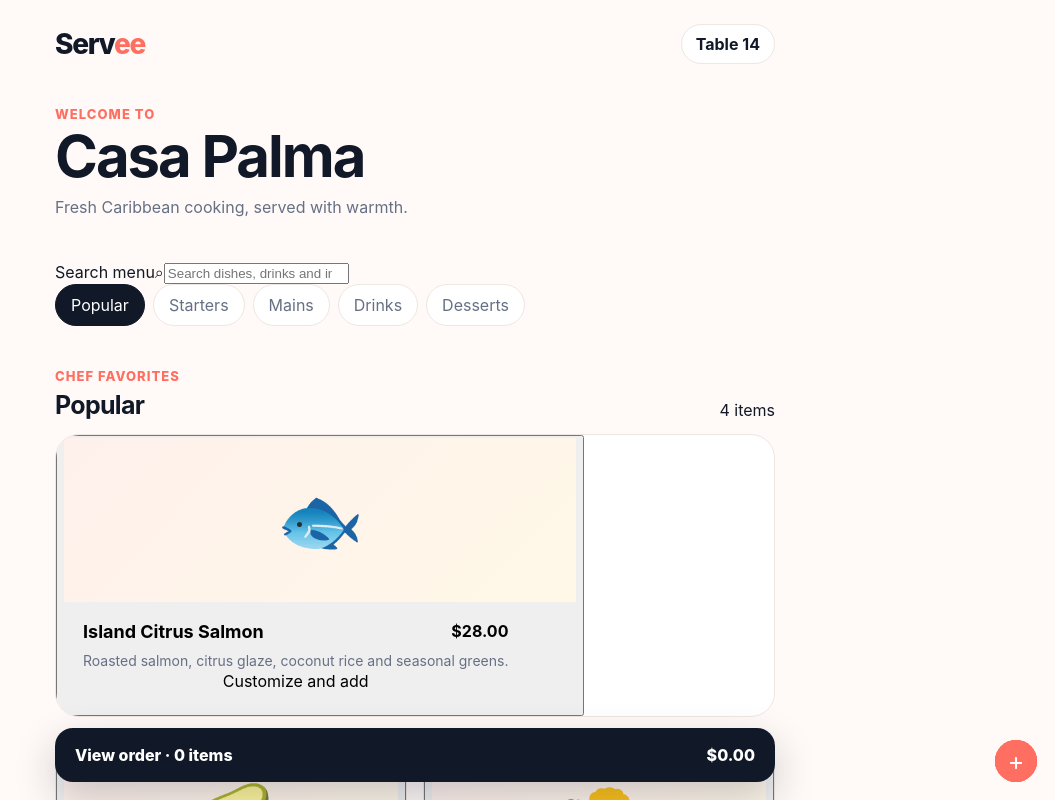
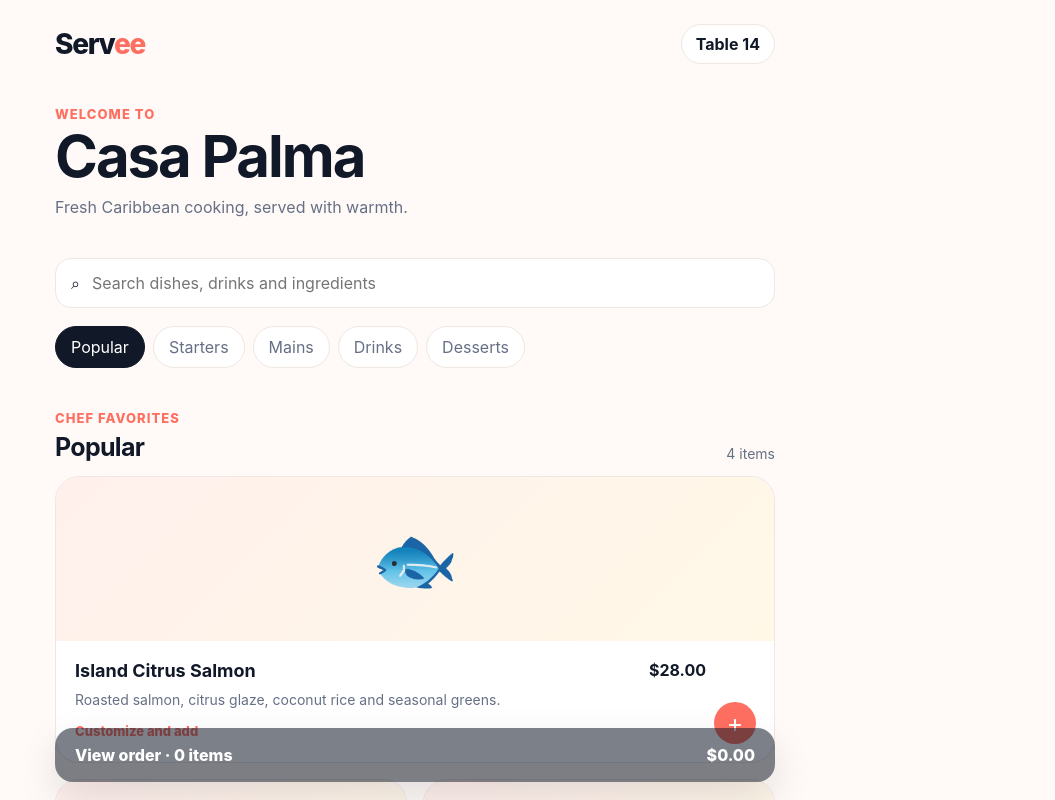
Before and after one commit to YannDavidson/Servee, a Next.js app in the folder apps/guest/: page /r/casa-palma/t/14 in a window 1280 px wide. Shown: the top 800 px of the page, without its empty margins (225-1280 px from the left). Built offline with nearby package versions, Linux system fonts and the light colour scheme.

Commit message:
feat: style interactive guest menu and cart

```diff
--- a/apps/guest/app/styles.css
+++ b/apps/guest/app/styles.css
@@ -11,36 +11,78 @@
 
 * { box-sizing: border-box; }
 body { margin: 0; background: var(--surface); color: var(--ink); font-family: Inter, ui-sans-serif, system-ui, -apple-system, BlinkMacSystemFont, "Segoe UI", sans-serif; }
-button { font: inherit; }
+button, input, textarea { font: inherit; }
+button:focus-visible, input:focus-visible, textarea:focus-visible { outline: 3px solid rgba(255, 111, 97, .35); outline-offset: 2px; }
+button:disabled { cursor: not-allowed; opacity: .55; }
+.sr-only { position: absolute; width: 1px; height: 1px; padding: 0; margin: -1px; overflow: hidden; clip: rect(0, 0, 0, 0); white-space: nowrap; border: 0; }
 .shell { width: min(100%, 760px); min-height: 100vh; margin: 0 auto; padding: 24px 20px 112px; }
 .topbar { display: flex; align-items: center; justify-content: space-between; }
 .wordmark { font-size: 28px; font-weight: 800; letter-spacing: -1.3px; }
 .wordmark span { color: var(--accent); }
-.table-pill, .category, .quiet-button { border: 0; background: transparent; cursor: pointer; }
+.table-pill, .category { border: 0; background: transparent; }
 .table-pill { padding: 9px 14px; border-radius: 999px; background: var(--card); border: 1px solid var(--border); font-weight: 700; }
-.hero { padding: 42px 0 26px; }
+.hero { padding: 42px 0 22px; }
 .eyebrow { margin: 0 0 6px; color: var(--accent); font-size: 13px; font-weight: 800; letter-spacing: .08em; text-transform: uppercase; }
 h1, h2, h3, p { margin-top: 0; }
 h1 { margin-bottom: 10px; font-size: clamp(36px, 9vw, 58px); line-height: .98; letter-spacing: -2px; }
-.hero > p:last-child, .menu-card p { color: var(--muted); line-height: 1.55; }
+.hero > p:last-child, .menu-card p, .sheet-description, .cart-line p, .fine-print { color: var(--muted); line-height: 1.55; }
+.search-box { display: flex; align-items: center; gap: 10px; margin-bottom: 18px; padding: 13px 15px; background: var(--card); border: 1px solid var(--border); border-radius: 16px; }
+.search-box input { width: 100%; border: 0; outline: 0; background: transparent; color: var(--ink); font-size: 16px; }
 .categories { display: flex; gap: 8px; overflow-x: auto; padding-bottom: 8px; scrollbar-width: none; }
-.category { white-space: nowrap; padding: 10px 15px; border-radius: 999px; color: var(--muted); background: var(--card); border: 1px solid var(--border); }
+.category { white-space: nowrap; padding: 10px 15px; border-radius: 999px; color: var(--muted); background: var(--card); border: 1px solid var(--border); cursor: pointer; }
 .category.active { color: white; background: var(--ink); border-color: var(--ink); }
 .section-heading { display: flex; align-items: end; justify-content: space-between; gap: 16px; padding: 34px 0 14px; }
 .section-heading h2 { margin-bottom: 0; font-size: 25px; letter-spacing: -.7px; }
-.quiet-button { color: var(--accent); font-weight: 800; }
+.result-count { color: var(--muted); font-size: 14px; }
 .menu-grid { display: grid; gap: 16px; }
-.menu-card { overflow: hidden; background: var(--card); border: 1px solid var(--border); border-radius: 24px; }
+.menu-card { position: relative; overflow: hidden; background: var(--card); border: 1px solid var(--border); border-radius: 24px; }
+.menu-card.unavailable { opacity: .68; }
+.menu-card-trigger { width: 100%; padding: 0; border: 0; background: transparent; color: inherit; text-align: left; cursor: pointer; }
 .dish-art { display: grid; place-items: center; min-height: 164px; background: linear-gradient(135deg, var(--accent-soft), #fff8e7); font-size: 70px; }
 .menu-card-body { position: relative; padding: 19px 68px 22px 19px; }
 .item-row { display: flex; justify-content: space-between; gap: 12px; }
 .item-row h3 { margin-bottom: 8px; font-size: 18px; }
 .item-row strong { white-space: nowrap; }
-.menu-card p { margin-bottom: 0; font-size: 14px; }
+.menu-card p { margin-bottom: 10px; font-size: 14px; }
+.availability { color: var(--accent); font-size: 13px; font-weight: 800; }
+.unavailable .availability { color: var(--muted); }
 .add-button { position: absolute; right: 18px; bottom: 18px; width: 42px; height: 42px; border: 0; border-radius: 50%; background: var(--accent); color: white; font-size: 25px; cursor: pointer; }
-.cart-bar { position: fixed; left: 50%; bottom: 18px; display: flex; justify-content: space-between; width: min(calc(100% - 40px), 720px); transform: translateX(-50%); padding: 17px 20px; border: 0; border-radius: 18px; background: var(--ink); color: white; font-weight: 800; box-shadow: 0 16px 40px rgba(17, 24, 39, .22); cursor: pointer; }
+.cart-bar { position: fixed; z-index: 20; left: 50%; bottom: 18px; display: flex; justify-content: space-between; width: min(calc(100% - 40px), 720px); transform: translateX(-50%); padding: 17px 20px; border: 0; border-radius: 18px; background: var(--ink); color: white; font-weight: 800; box-shadow: 0 16px 40px rgba(17, 24, 39, .22); cursor: pointer; }
+.empty-state { padding: 54px 20px; text-align: center; background: var(--card); border: 1px dashed var(--border); border-radius: 24px; }
+.empty-state > div { font-size: 44px; }
+.empty-state button { padding: 11px 16px; border: 0; border-radius: 12px; background: var(--ink); color: white; font-weight: 800; cursor: pointer; }
+.overlay { position: fixed; z-index: 50; inset: 0; display: flex; align-items: flex-end; justify-content: center; padding-top: 40px; background: rgba(17, 24, 39, .46); }
+.sheet { position: relative; width: min(100%, 760px); max-height: 92vh; overflow-y: auto; padding: 22px 20px 28px; background: var(--card); border-radius: 28px 28px 0 0; box-shadow: 0 -20px 60px rgba(17, 24, 39, .2); }
+.close-button { position: absolute; z-index: 2; top: 16px; right: 16px; display: grid; place-items: center; width: 40px; height: 40px; border: 1px solid var(--border); border-radius: 50%; background: var(--card); color: var(--ink); font-size: 25px; cursor: pointer; }
+.sheet-art { display: grid; place-items: center; min-height: 180px; margin: -22px -20px 22px; background: linear-gradient(135deg, var(--accent-soft), #fff8e7); font-size: 82px; }
+.sheet h2 { margin-bottom: 8px; font-size: 28px; letter-spacing: -.8px; }
+.sheet-description { margin-bottom: 24px; }
+.modifier-list { padding: 0; margin: 0 0 22px; border: 0; }
+.modifier-list legend, .notes-field > span { margin-bottom: 10px; font-weight: 800; }
+.modifier-list label { display: grid; grid-template-columns: auto 1fr auto; align-items: center; gap: 12px; padding: 13px 0; border-bottom: 1px solid var(--border); cursor: pointer; }
+.modifier-list input { width: 20px; height: 20px; accent-color: var(--accent); }
+.notes-field { display: grid; gap: 9px; margin-bottom: 22px; }
+.notes-field textarea { min-height: 88px; resize: vertical; padding: 13px; border: 1px solid var(--border); border-radius: 14px; color: var(--ink); }
+.sheet-actions { display: grid; grid-template-columns: auto 1fr; gap: 12px; position: sticky; bottom: -28px; margin: 0 -20px -28px; padding: 16px 20px 28px; background: var(--card); border-top: 1px solid var(--border); }
+.quantity-control { display: grid; grid-template-columns: 42px 34px 42px; align-items: center; text-align: center; border: 1px solid var(--border); border-radius: 14px; overflow: hidden; }
+.quantity-control button { height: 48px; border: 0; background: var(--card); font-size: 20px; cursor: pointer; }
+.quantity-control span { font-weight: 800; }
+.primary-button { min-height: 50px; padding: 13px 17px; border: 0; border-radius: 14px; background: var(--accent); color: white; font-weight: 800; cursor: pointer; }
+.primary-button.full { width: 100%; }
+.cart-sheet { padding-top: 36px; }
+.cart-lines { display: grid; gap: 2px; margin: 22px 0; }
+.cart-line { display: grid; grid-template-columns: 1fr auto; gap: 16px; align-items: center; padding: 18px 0; border-bottom: 1px solid var(--border); }
+.cart-line h3 { margin-bottom: 5px; font-size: 17px; }
+.cart-line p { margin-bottom: 4px; font-size: 13px; }
+.quantity-control.compact { grid-template-columns: 34px 28px 34px; }
+.quantity-control.compact button { height: 38px; }
+.cart-summary { display: flex; justify-content: space-between; padding: 18px 0; font-size: 18px; }
+.fine-print { margin: 12px 0 0; font-size: 12px; text-align: center; }
+.empty-cart { padding: 35px 0; text-align: center; color: var(--muted); }
 
 @media (min-width: 680px) {
   .menu-grid { grid-template-columns: repeat(2, minmax(0, 1fr)); }
   .menu-card:first-child { grid-column: span 2; }
+  .overlay { align-items: center; padding: 32px; }
+  .sheet { border-radius: 28px; }
 }
```
